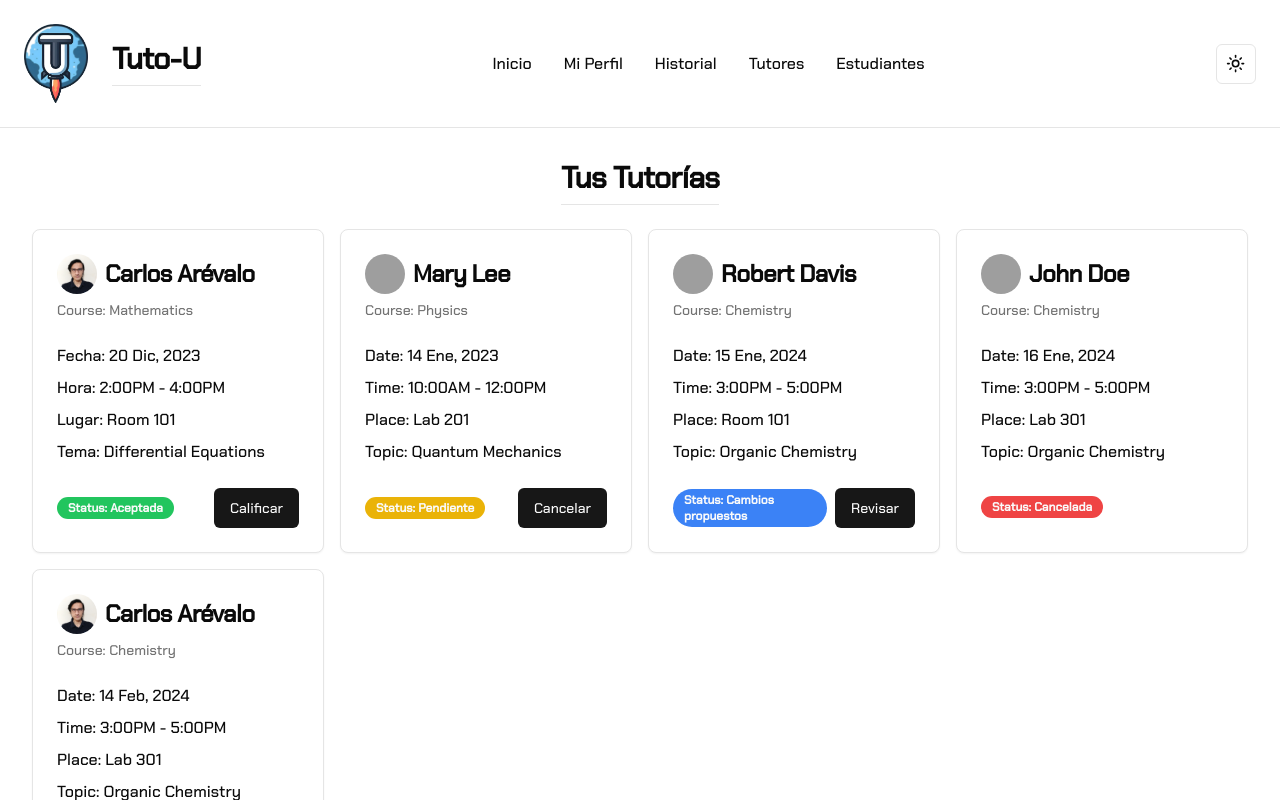
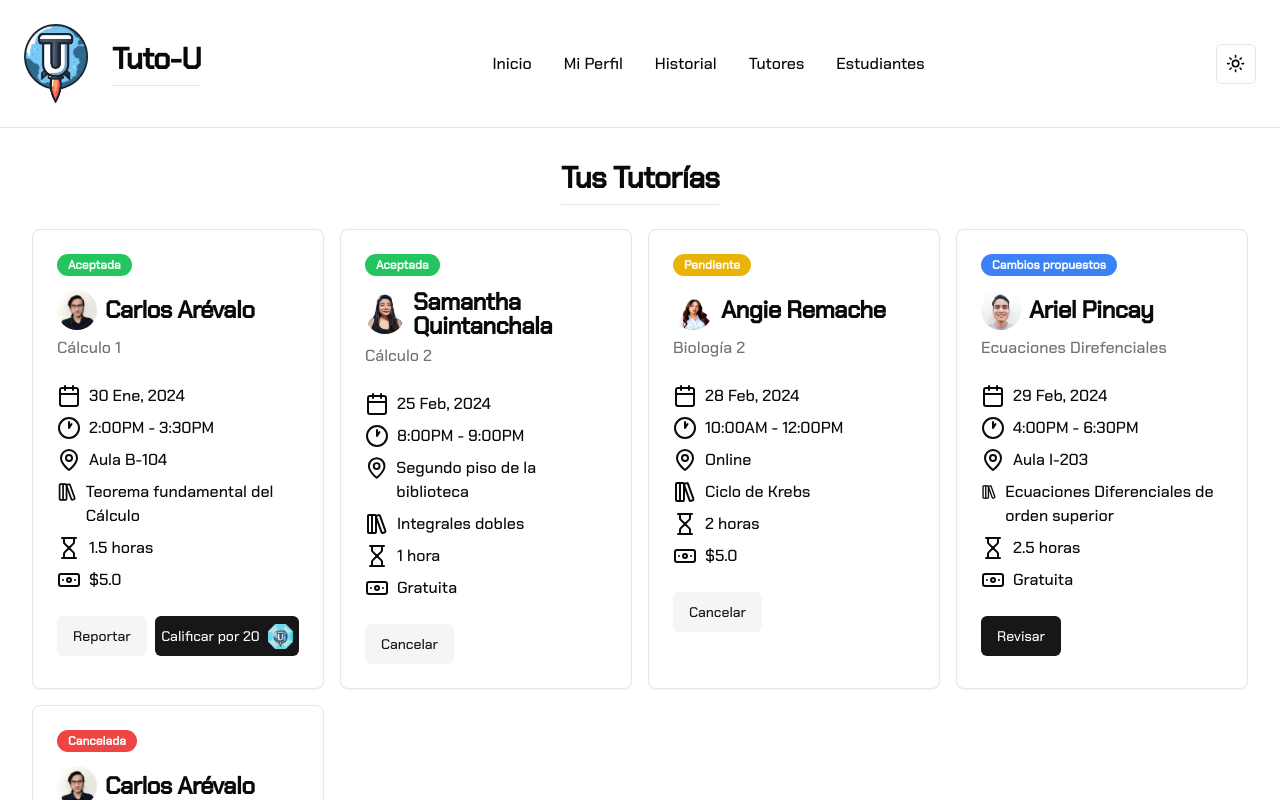
Before and after one commit to carlosandresat/tuto-u, a Next.js app: page /home in a window 1280 px wide. Shown: the top 800 px of the page. Built offline with nearby package versions, Linux system fonts and the light colour scheme; grey boxes are pictures that could not be loaded.

Commit message:
feat: Update StudentView cards UI

```diff
--- a/src/components/student-view.tsx
+++ b/src/components/student-view.tsx
@@ -1,13 +1,220 @@
-import { AvatarImage, AvatarFallback, Avatar } from "@/components/ui/avatar"
-import { CardTitle, CardDescription, CardHeader, CardContent, CardFooter, Card } from "@/components/ui/card"
-import { Badge } from "@/components/ui/badge"
-import { Button } from "@/components/ui/button"
+import { AvatarImage, AvatarFallback, Avatar } from "@/components/ui/avatar";
+import {
+  CardTitle,
+  CardDescription,
+  CardHeader,
+  CardContent,
+  CardFooter,
+  Card,
+} from "@/components/ui/card";
+import { Badge } from "@/components/ui/badge";
+import { Button } from "@/components/ui/button";
+import {
+  Calendar,
+  Clock1,
+  MapPin,
+  LibraryBig,
+  Hourglass,
+  Banknote,
+} from "lucide-react";
+import Image from "next/image";
 
 export function StudentView() {
   return (
     <div className="grid grid-cols-1 sm:grid-cols-2 lg:grid-cols-3 xl:grid-cols-4 gap-4  max-w-screen-2xl w-full pt-6">
       <Card>
         <CardHeader>
+          <Badge className=" bg-green-500 w-fit mb-2">Aceptada</Badge>
+
+          <div className="flex items-center space-x-2">
+            <Avatar>
+              <AvatarImage
+                src="/photos/carlos.arevalo.jpg"
+                className=" object-cover"
+              />
+              <AvatarFallback>CA</AvatarFallback>
+            </Avatar>
+            <CardTitle>Carlos Arévalo</CardTitle>
+          </div>
+          <CardDescription className="text-base">Cálculo 1</CardDescription>
+        </CardHeader>
+        <CardContent className="space-y-2">
+          <div className="flex space-x-2">
+            <Calendar />
+            <p>30 Ene, 2024</p>
+          </div>
+          <div className="flex space-x-2">
+            <Clock1 />
+            <p> 2:00PM - 3:30PM</p>
+          </div>
+          <div className="flex space-x-2">
+            <MapPin />
+            <p>Aula B-104</p>
+          </div>
+          <div className="flex space-x-2">
+            <LibraryBig />
+            <p>Teorema fundamental del Cálculo</p>
+          </div>
+          <div className="flex space-x-2">
+            <Hourglass />
+            <p>1.5 horas</p>
+          </div>
+          <div className="flex space-x-2">
+            <Banknote /> <p>$5.0</p>
+          </div>
+        </CardContent>
+        <CardFooter className="flex justify-between items-center space-x-2">
+          <Button variant="secondary">Reportar</Button>
+          <Button>
+            Calificar por 20
+            <Image
+              src="/images/tuto-gem.png"
+              alt="tuto-gem"
+              width={25}
+              height={25}
+              className="ml-2"
+            />
+          </Button>
+        </CardFooter>
+      </Card>
+      <Card>
+        <CardHeader>
+          <Badge className=" bg-green-500 w-fit mb-2">Aceptada</Badge>
+
+          <div className="flex items-center space-x-2">
+            <Avatar>
+              <AvatarImage src="/photos/samantha.quintanchala.jpg" />
+              <AvatarFallback>SQ</AvatarFallback>
+            </Avatar>
+            <CardTitle>Samantha Quintanchala</CardTitle>
+          </div>
+          <CardDescription className="text-base">Cálculo 2</CardDescription>
+        </CardHeader>
+        <CardContent className="space-y-2">
+          <div className="flex space-x-2">
+            <Calendar />
+            <p>25 Feb, 2024</p>
+          </div>
+          <div className="flex space-x-2">
+            <Clock1 />
+            <p>8:00PM - 9:00PM</p>
+          </div>
+          <div className="flex space-x-2">
+            <MapPin />
+            <p>Segundo piso de la biblioteca</p>
+          </div>
+          <div className="flex space-x-2">
+            <LibraryBig />
+            <p>Integrales dobles</p>
+          </div>
+          <div className="flex space-x-2">
+            <Hourglass />
+            <p>1 hora</p>
+          </div>
+          <div className="flex space-x-2">
+            <Banknote /> <p>Gratuita</p>
+          </div>
+        </CardContent>
+        <CardFooter className="flex justify-between items-center">
+          <Button variant="secondary">Cancelar</Button>
+        </CardFooter>
+      </Card>
+      <Card>
+        <CardHeader>
+          <Badge className=" bg-yellow-500 w-fit mb-2">Pendiente</Badge>
+
+          <div className="flex items-center space-x-2">
+            <Avatar>
+              <AvatarImage src="/photos/angie.remache.jpg" />
+              <AvatarFallback>AR</AvatarFallback>
+            </Avatar>
+            <CardTitle>Angie Remache</CardTitle>
+          </div>
+          <CardDescription className="text-base">Biología 2</CardDescription>
+        </CardHeader>
+        <CardContent className="space-y-2">
+          <div className="flex space-x-2">
+            <Calendar />
+            <p>28 Feb, 2024</p>
+          </div>
+          <div className="flex space-x-2">
+            <Clock1 />
+            <p> 10:00AM - 12:00PM</p>
+          </div>
+          <div className="flex space-x-2">
+            <MapPin />
+            <p>Online</p>
+          </div>
+          <div className="flex space-x-2">
+            <LibraryBig />
+            <p>Ciclo de Krebs</p>
+          </div>
+          <div className="flex space-x-2">
+            <Hourglass />
+            <p>2 horas</p>
+          </div>
+          <div className="flex space-x-2">
+            <Banknote /> <p>$5.0</p>
+          </div>
+        </CardContent>
+        <CardFooter className="flex justify-between">
+          <Button variant="secondary">Cancelar</Button>
+        </CardFooter>
+      </Card>
+      <Card>
+        <CardHeader>
+          <Badge className=" bg-blue-500 w-fit mb-2">Cambios propuestos</Badge>
+
+          <div className="flex items-center space-x-2">
+            <Avatar>
+              <AvatarImage
+                src="/photos/ariel.pincay.jpg"
+                className=" object-cover"
+              />
+              <AvatarFallback>AP</AvatarFallback>
+            </Avatar>
+            <CardTitle>Ariel Pincay</CardTitle>
+          </div>
+          <CardDescription className="text-base">
+            Ecuaciones Direfenciales
+          </CardDescription>
+        </CardHeader>
+        <CardContent className="space-y-2">
+          <div className="flex space-x-2">
+            <Calendar />
+            <p>29 Feb, 2024</p>
+          </div>
+          <div className="flex space-x-2">
+            <Clock1 />
+            <p> 4:00PM - 6:30PM</p>
+          </div>
+          <div className="flex space-x-2">
+            <MapPin />
+            <p>Aula I-203</p>
+          </div>
+          <div className="flex space-x-2">
+            <LibraryBig />
+            <p>Ecuaciones Diferenciales de orden superior</p>
+          </div>
+          <div className="flex space-x-2">
+            <Hourglass />
+            <p>2.5 horas</p>
+          </div>
+          <div className="flex space-x-2">
+            <Banknote /> <p>Gratuita</p>
+          </div>
+        </CardContent>
+        <CardFooter className="flex justify-between items-center">
+          <Button>Revisar</Button>
+        </CardFooter>
+      </Card>
+
+      <Card>
+        <CardHeader>
+          <Badge className=" bg-destructive w-fit mb-2 dark:text-foreground hover:dark:text-background">
+            Cancelada
+          </Badge>
+
           <div className="flex items-center space-x-2">
             <Avatar>
               <AvatarImage src="/photos/carlos.arevalo.jpg" />
@@ -15,108 +222,35 @@ export function StudentView() {
             </Avatar>
             <CardTitle>Carlos Arévalo</CardTitle>
           </div>
-          <CardDescription>Course: Mathematics</CardDescription>
+          <CardDescription className="text-base">Física 2</CardDescription>
         </CardHeader>
         <CardContent className="space-y-2">
-          <p>Fecha: 20 Dic, 2023</p>
-          <p>Hora: 2:00PM - 4:00PM</p>
-          <p>Lugar: Room 101</p>
-          <p>Tema: Differential Equations</p>
+          <div className="flex space-x-2">
+            <Calendar />
+            <p>1 Mar, 2024</p>
+          </div>
+          <div className="flex space-x-2">
+            <Clock1 />
+            <p> 10:00AM - 12:00PM</p>
+          </div>
+          <div className="flex space-x-2">
+            <MapPin />
+            <p>Aula B-102</p>
+          </div>
+          <div className="flex space-x-2">
+            <LibraryBig />
+            <p>Circuitos eléctricos</p>
+          </div>
+          <div className="flex space-x-2">
+            <Hourglass />
+            <p>2 horas</p>
+          </div>
+          <div className="flex space-x-2">
+            <Banknote /> <p>$7.0</p>
+          </div>
         </CardContent>
-        <CardFooter className="flex justify-between items-center">
-          <Badge className=" bg-green-500">Status: Aceptada</Badge>
-          <Button>Calificar</Button>
-        </CardFooter>
+        <CardFooter className="flex justify-between items-center"></CardFooter>
       </Card>
-      <Card>
-        <CardHeader>
-          <div className="flex items-center space-x-2">
-            <Avatar>
-              <AvatarImage src="/placeholder.svg?height=40&width=40" />
-              <AvatarFallback>ML</AvatarFallback>
-            </Avatar>
-            <CardTitle>Mary Lee</CardTitle>
-          </div>
-          <CardDescription>Course: Physics</CardDescription>
-        </CardHeader>
-        <CardContent className="space-y-2">
-          <p>Date: 14 Ene, 2023</p>
-          <p>Time: 10:00AM - 12:00PM</p>
-          <p>Place: Lab 201</p>
-          <p>Topic: Quantum Mechanics</p>
-        </CardContent>
-        <CardFooter className="flex justify-between items-center">
-          <Badge className=" bg-yellow-500">Status: Pendiente</Badge>
-          <Button>Cancelar</Button>
-        </CardFooter>
-      </Card>
-      <Card>
-        <CardHeader>
-          <div className="flex items-center space-x-2">
-            <Avatar>
-              <AvatarImage src="/placeholder.svg?height=40&width=40" />
-              <AvatarFallback>RD</AvatarFallback>
-            </Avatar>
-            <CardTitle>Robert Davis</CardTitle>
-          </div>
-          <CardDescription>Course: Chemistry</CardDescription>
-        </CardHeader>
-        <CardContent className="space-y-2">
-          <p>Date: 15 Ene, 2024</p>
-          <p>Time: 3:00PM - 5:00PM</p>
-          <p>Place: Room 101</p>
-          <p>Topic: Organic Chemistry</p>
-        </CardContent>
-        <CardFooter className="flex justify-between items-center gap-x-2">
-          <Badge className=" bg-blue-500">Status: Cambios propuestos</Badge>
-          <Button>Revisar</Button>
-        </CardFooter>
-      </Card>
-      <Card>
-        <CardHeader>
-          <div className="flex items-center space-x-2">
-            <Avatar>
-              <AvatarImage src="/placeholder.svg?height=40&width=40" />
-              <AvatarFallback>JD</AvatarFallback>
-            </Avatar>
-            <CardTitle>John Doe</CardTitle>
-          </div>
-          <CardDescription>Course: Chemistry</CardDescription>
-        </CardHeader>
-        <CardContent className="space-y-2">
-          <p>Date: 16 Ene, 2024</p>
-          <p>Time: 3:00PM - 5:00PM</p>
-          <p>Place: Lab 301</p>
-          <p>Topic: Organic Chemistry</p>
-        </CardContent>
-        <CardFooter className="flex justify-between items-center">
-          <Badge variant="destructive" className="flex h-full mt-2">Status: Cancelada</Badge>
-        </CardFooter>
-      </Card>
-      <Card>
-        <CardHeader>
-          <div className="flex items-center space-x-2">
-            <Avatar>
-              <AvatarImage src="/photos/carlos.arevalo.jpg" />
-              <AvatarFallback>CA</AvatarFallback>
-            </Avatar>
-            <CardTitle>Carlos Arévalo</CardTitle>
-          </div>
-          <CardDescription>Course: Chemistry</CardDescription>
-        </CardHeader>
-        <CardContent className="space-y-2">
-          <p>Date: 14 Feb, 2024</p>
-          <p>Time: 3:00PM - 5:00PM</p>
-          <p>Place: Lab 301</p>
-          <p>Topic: Organic Chemistry</p>
-        </CardContent>
-        <CardFooter className="flex justify-between items-center gap-x-2">
-          <Badge className=" bg-green-500">Status: Aceptada</Badge>
-          <Button>Cancelar</Button>
-        </CardFooter>
-      </Card>
-
-
     </div>
-  )
+  );
 }
```
Also changed, not shown: public/images/tuto-gem.png (added).
